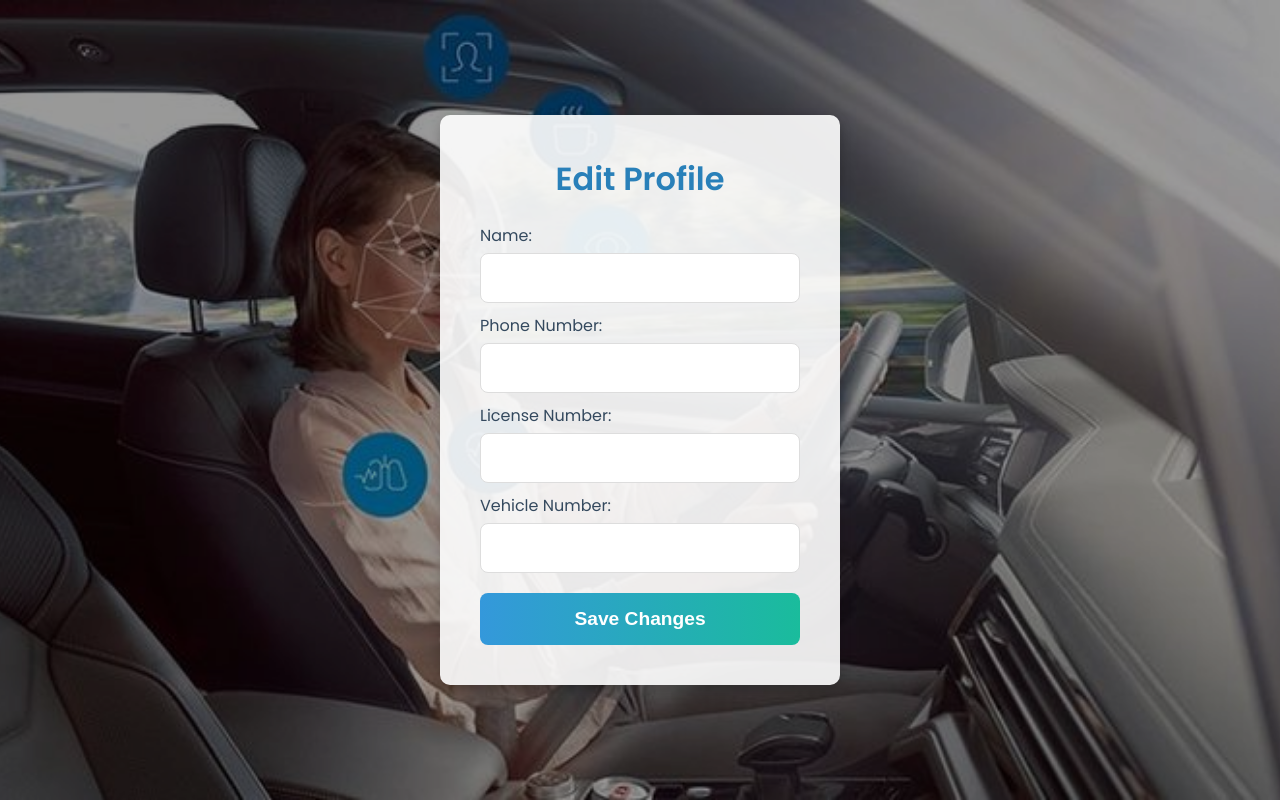
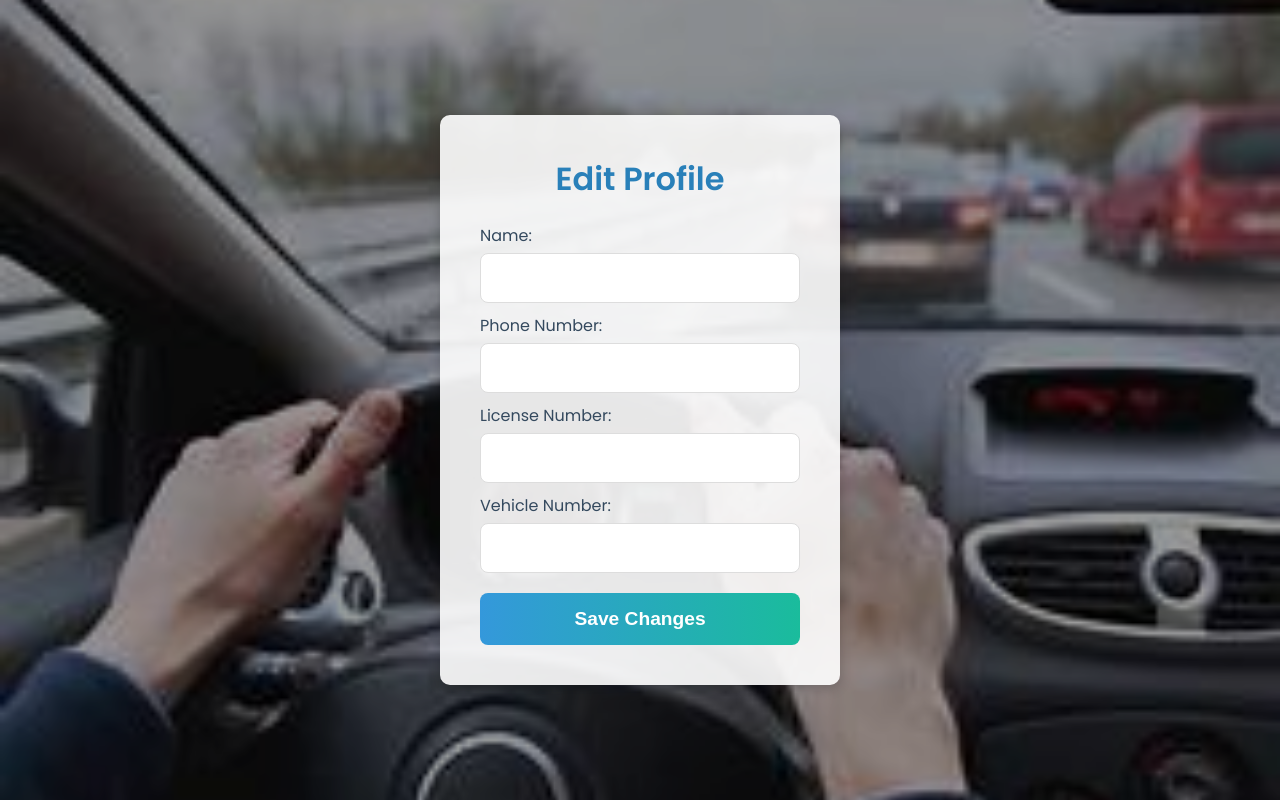
Before and after one commit to MahammadNikhath/newdrowsi, a Flask app: page /edit_profile in a window 1280 px wide. Run offline with Flask 2, Linux system fonts and the light colour scheme; the visitor is signed in with stand-in values (Sample User, id 1); data that the repository does not hold is empty.

Commit message:
changes made

```diff
--- a/templates/edit_profile.html
+++ b/templates/edit_profile.html
@@ -14,7 +14,7 @@
 
         body {
             font-family: 'Poppins', sans-serif;
-            background-image: url("{{ url_for('static', filename='pht3.jpg') }}");
+            background-image: url("{{ url_for('static', filename='edit.jpeg') }}");
             background-size: cover;
             background-position: center;
             height: 100vh;
```
Also changed, not shown: static/edit.jpeg (added), 3 other files.
